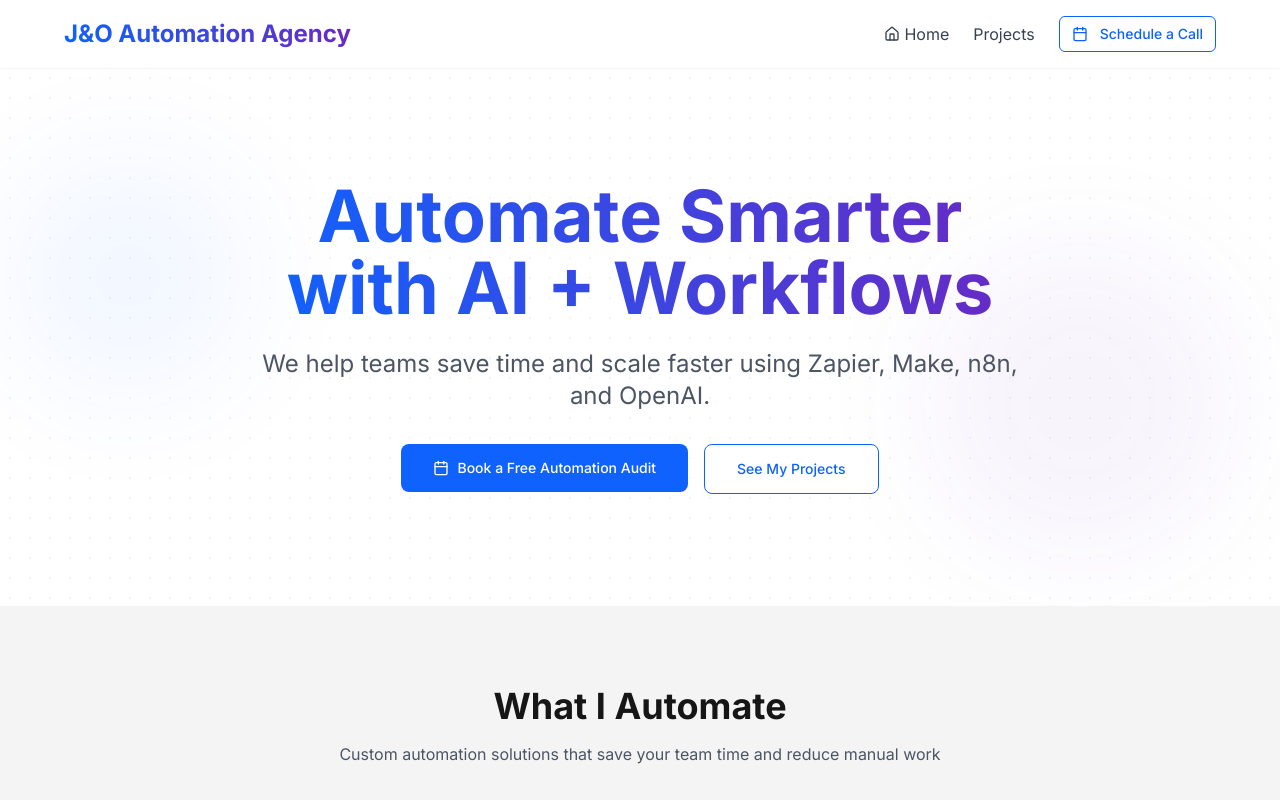
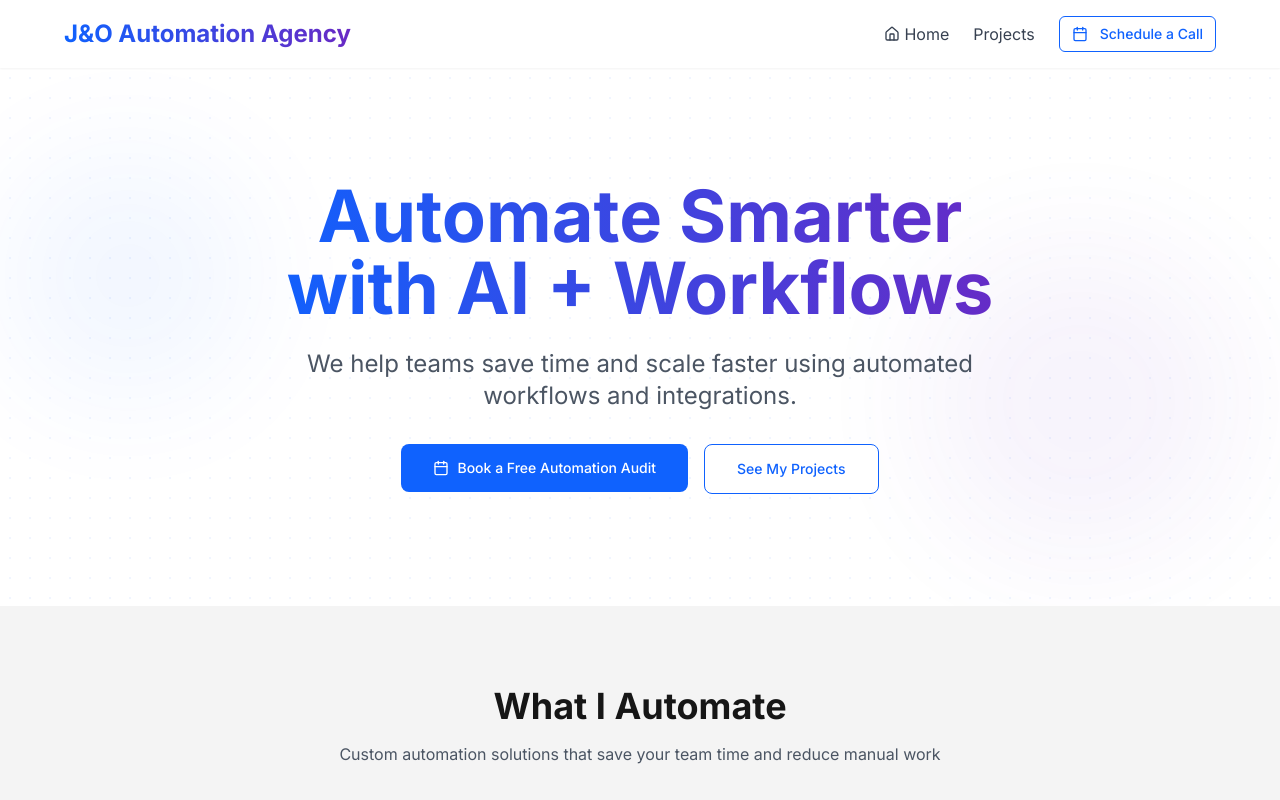
Before and after one commit to jeffjeff007/automate-flow-launch, a React (Vite) app: page / in a window 1280 px wide. Shown: the top 800 px of the page. Built offline with nearby package versions, Linux system fonts and the light colour scheme.

Commit message:
Visual edit in Lovable
Edited UI in Lovable

```diff
--- a/src/components/HeroSection.tsx
+++ b/src/components/HeroSection.tsx
@@ -19,9 +19,7 @@ const HeroSection: React.FC<HeroSectionProps> = ({
       <div className="container mx-auto px-4 relative z-10">
         <div className="max-w-3xl mx-auto text-center">
           <h1 className="text-4xl md:text-5xl font-bold mb-6 bg-gradient-to-r from-automation-blue to-automation-purple bg-clip-text text-transparent animate-fade-in lg:text-7xl">Automate Smarter with AI +  Workflows</h1>
-          <p className="text-xl md:text-2xl text-gray-600 mb-8 animate-fade-in">
-            We help teams save time and scale faster using Zapier, Make, n8n, and OpenAI.
-          </p>
+          <p className="text-xl md:text-2xl text-gray-600 mb-8 animate-fade-in">We help teams save time and scale faster using automated workflows and integrations.</p>
           <div className="flex flex-col sm:flex-row gap-4 justify-center">
             <Button size="lg" className="bg-automation-blue hover:bg-blue-700 text-white font-medium px-8 py-6 rounded-lg flex items-center gap-2" onClick={openGoogleCalendar}>
               <Calendar className="w-5 h-5" />
```
